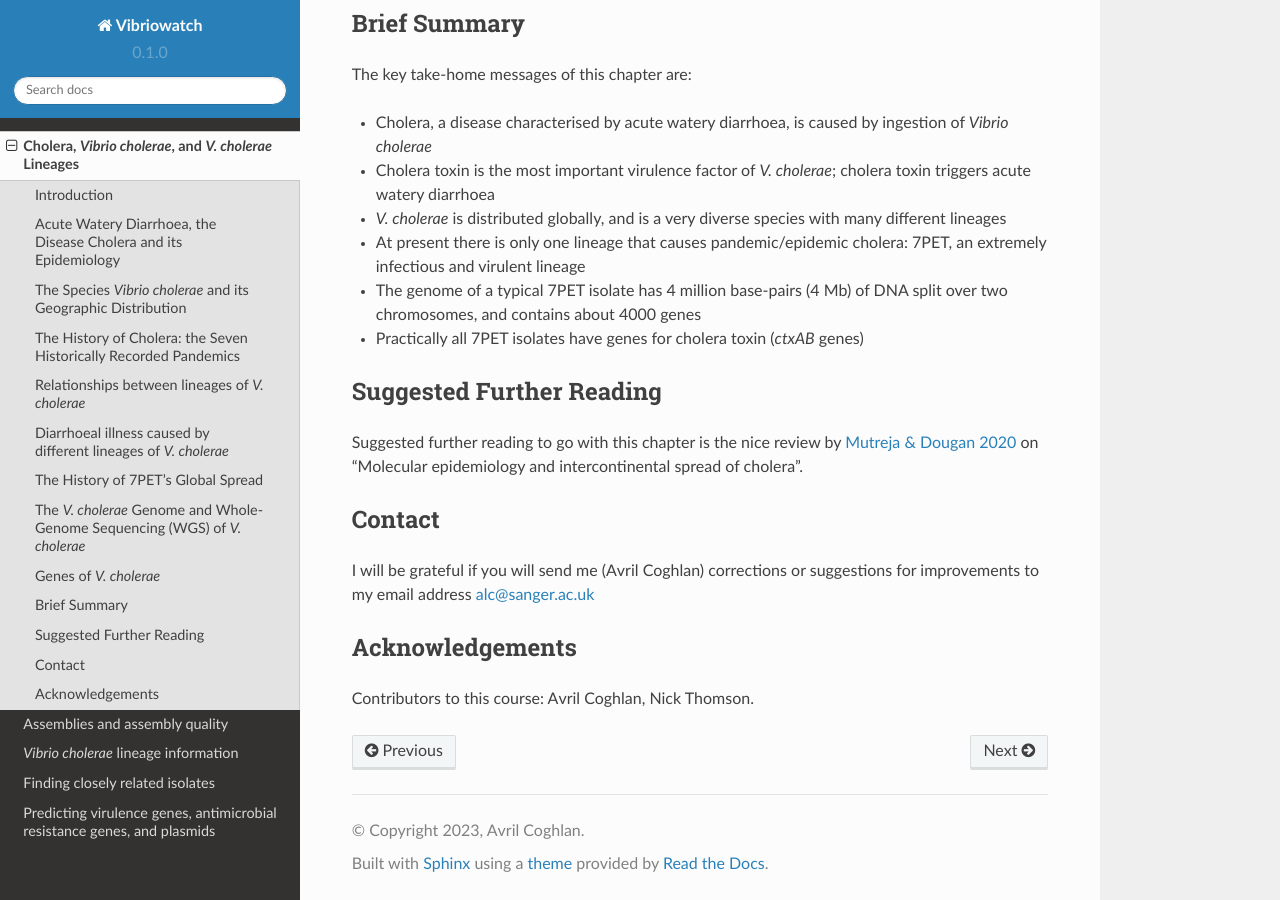
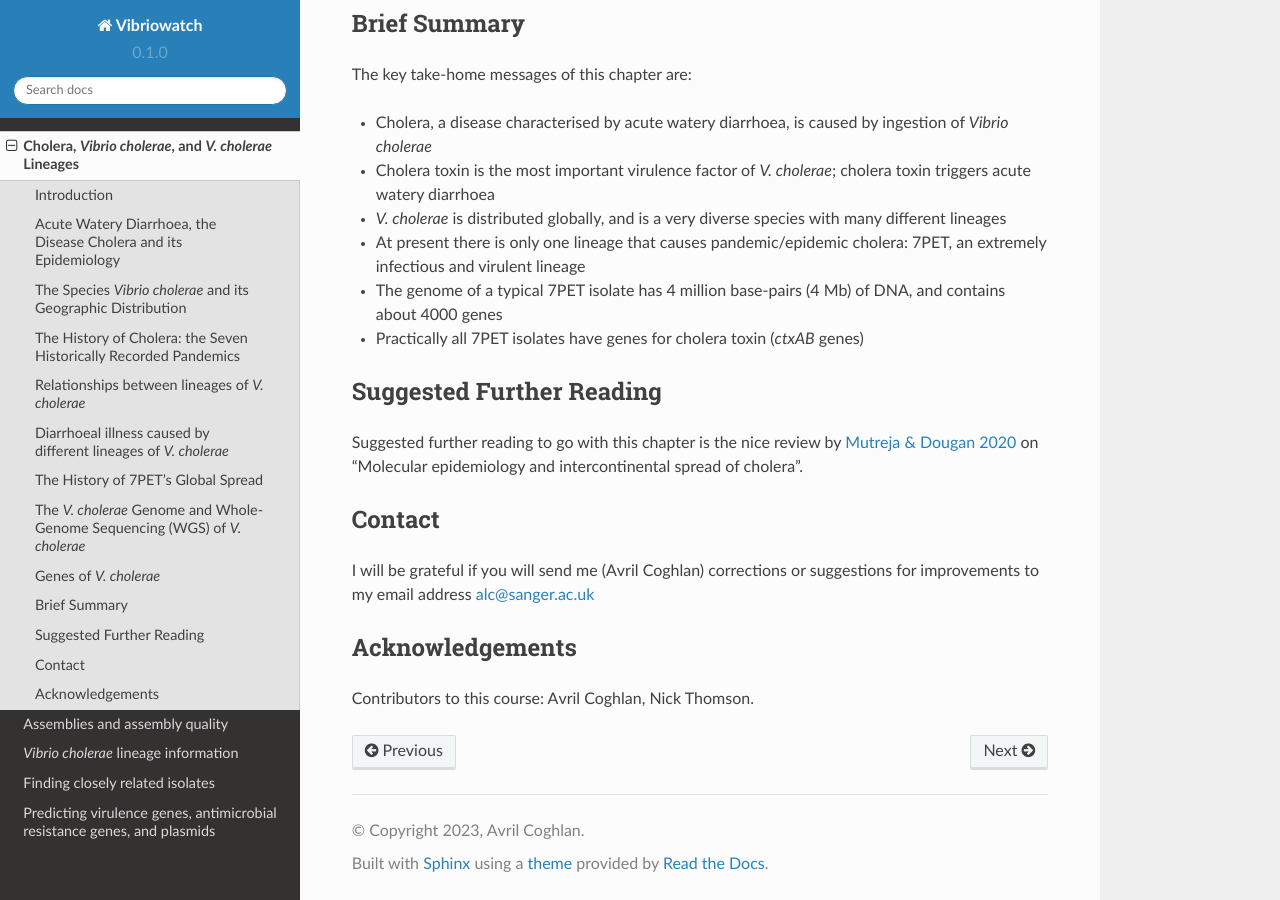
Before and after one commit to avrilcoghlan/cholerabook, a Sphinx documentation site: the page built from docs/source/vibriogenomes.rst, in a window 1280 px wide and 900 px high, scrolled down 12036 px. Built offline with Sphinx 7.4.7 and the Read the Docs theme 2.0.0, drawn with Linux system fonts in a browser that asks for light colours.

Commit message:
Update vibriogenomes.rst

```diff
--- a/docs/source/vibriogenomes.rst
+++ b/docs/source/vibriogenomes.rst
@@ -318,7 +318,7 @@ The key take-home messages of this chapter are:
 * Cholera toxin is the most important virulence factor of *V. cholerae*; cholera toxin triggers acute watery diarrhoea
 * *V. cholerae* is distributed globally, and is a very diverse species with many different lineages
 * At present there is only one lineage that causes pandemic/epidemic cholera: 7PET, an extremely infectious and virulent lineage
-* The genome of a typical 7PET isolate has 4 million base-pairs (4 Mb) of DNA split over two chromosomes, and contains about 4000 genes
+* The genome of a typical 7PET isolate has 4 million base-pairs (4 Mb) of DNA, and contains about 4000 genes
 * Practically all 7PET isolates have genes for cholera toxin (*ctxAB* genes)
 
 Suggested Further Reading
```
